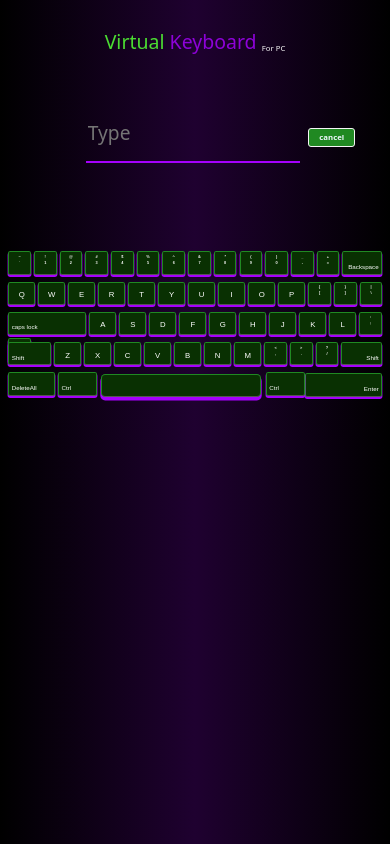
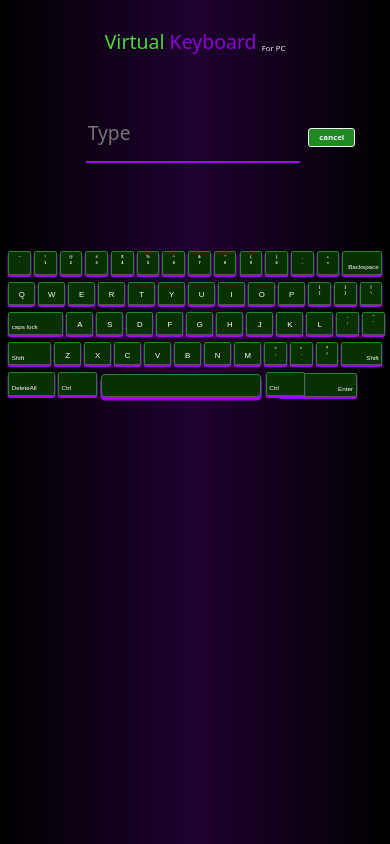
Before and after one commit to Fahad77-create/OnScreen_Keyboard, a plain HTML site: page index.html in a window 390 px wide. Both pictures are taken after a click on the button "Keyboard". Drawn offline with nearby package versions, Linux system fonts and the light colour scheme.

Commit message:
Update style.css

```diff
--- a/style.css
+++ b/style.css
@@ -205,7 +205,7 @@ button:hover{
     }
     #capslock{
         height:6vw ;
-        width:20vw ;
+        width:14.1vw ;
         font-size:2vw ;
     }
     #shift{
```
